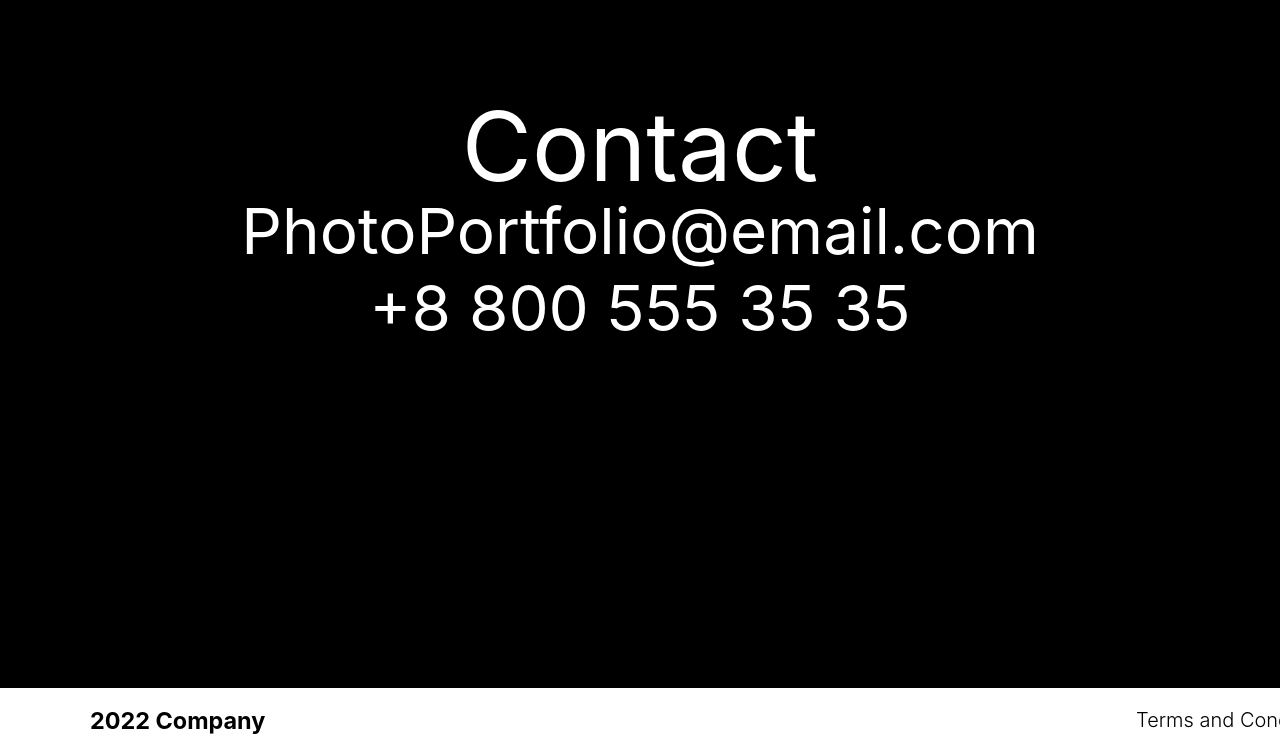
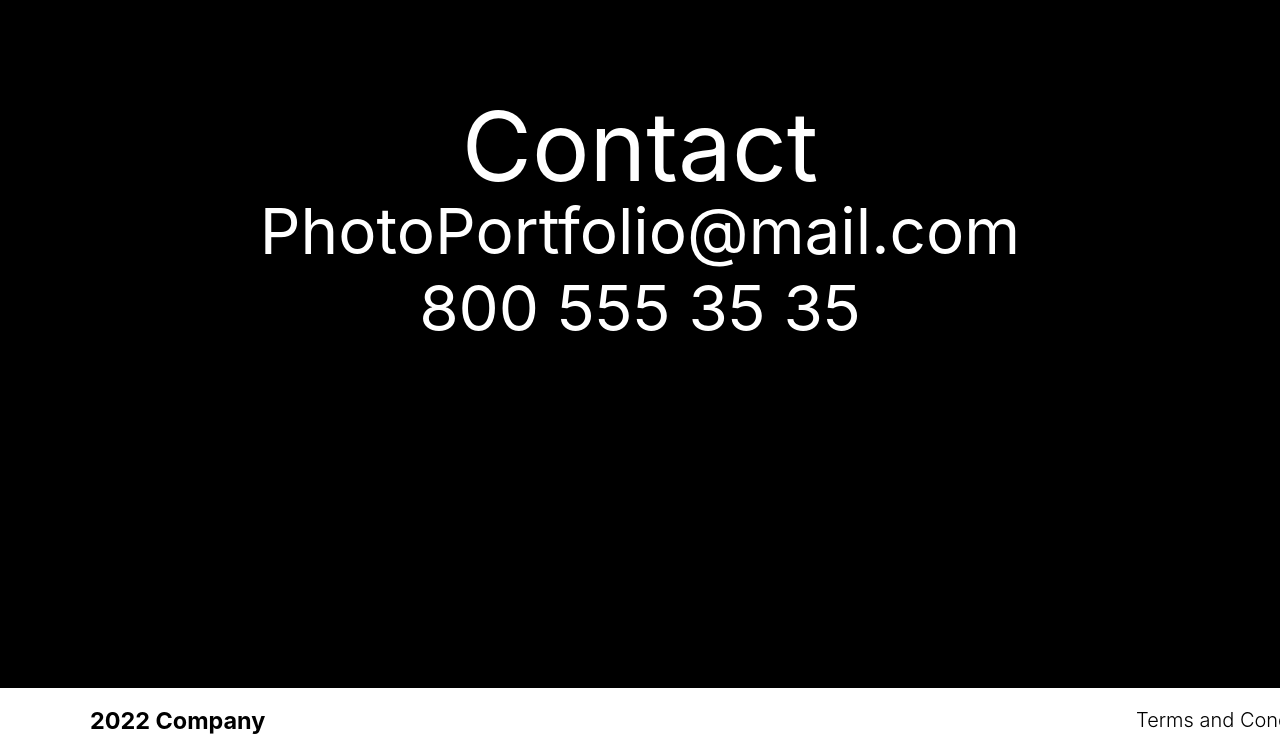
Before and after one commit to Mansurov99/Photographi-blog, a plain HTML site: page index.html in a window 1280 px wide. Shown: the part 3171-3923 px from the top of the page. Drawn offline with Linux system fonts and the light colour scheme.

Commit message:
Update index.html

```diff
--- a/index.html
+++ b/index.html
@@ -83,8 +83,8 @@
         </div>
         <div class="contact">
             <h1>Contact</h1>
-            <p> PhotoPortfolio@email.com</p>
-            <p> +8 800 555 35 35 </p>
+            <p> PhotoPortfolio@mail.com</p>
+            <p>800 555 35 35 </p>
         </div>
     </div>
     </main>
```
